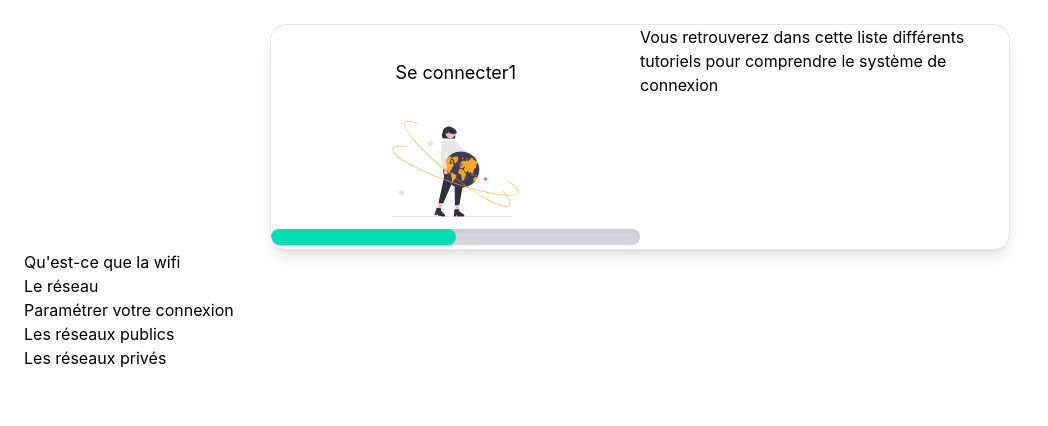
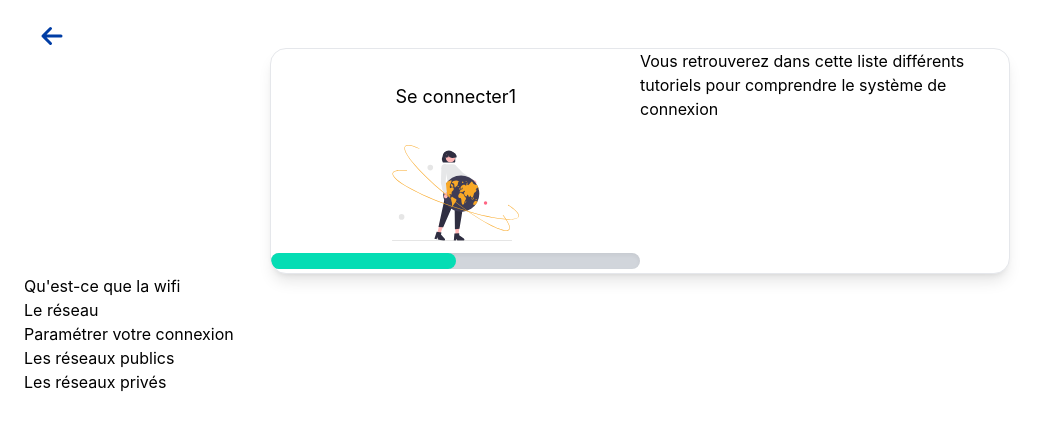
Before and after one commit to WildCodeSchool/P3_La-Poste_Lyon_React_Sept_2022, a React (Vite) app in the folder frontend/: page /categories/1/tutorials in a window 1280 px wide. Shown: the top 426 px of the page, without its empty margins (0-1048 px from the left). Built offline with nearby package versions, Linux system fonts and the light colour scheme.

Commit message:
Adding PreviousButton to TutorialList

```diff
--- a/frontend/src/pages/TutorialList.jsx
+++ b/frontend/src/pages/TutorialList.jsx
@@ -1,7 +1,8 @@
 /* eslint-disable */
 /* disable for nested ternary expression */
+import PreviousButton from "@components/PreviousButton";
 import React from "react";
-import { useParams } from "react-router-dom";
+import { useParams, Link } from "react-router-dom";
 
 /* CategoryList Img */
 import connected from "../assets/tutorial-category-img/connected.svg";
@@ -207,6 +208,9 @@ function TutorialList() {
 
   return (
     <section className="m-6">
+      <Link to="/categories" className="m-6">
+        <PreviousButton />
+      </Link>
       <article className="bg-white w-3/5  border rounded-2xl shadow-lg  grid overflow-hidden grid-cols-1 grid-rows-2 md:grid-cols-2 md:grid-rows-2 m-auto justify-center">
         {/* category name */}
         <h2 className="text-lg text-center flex justify-center items-center box">
```
